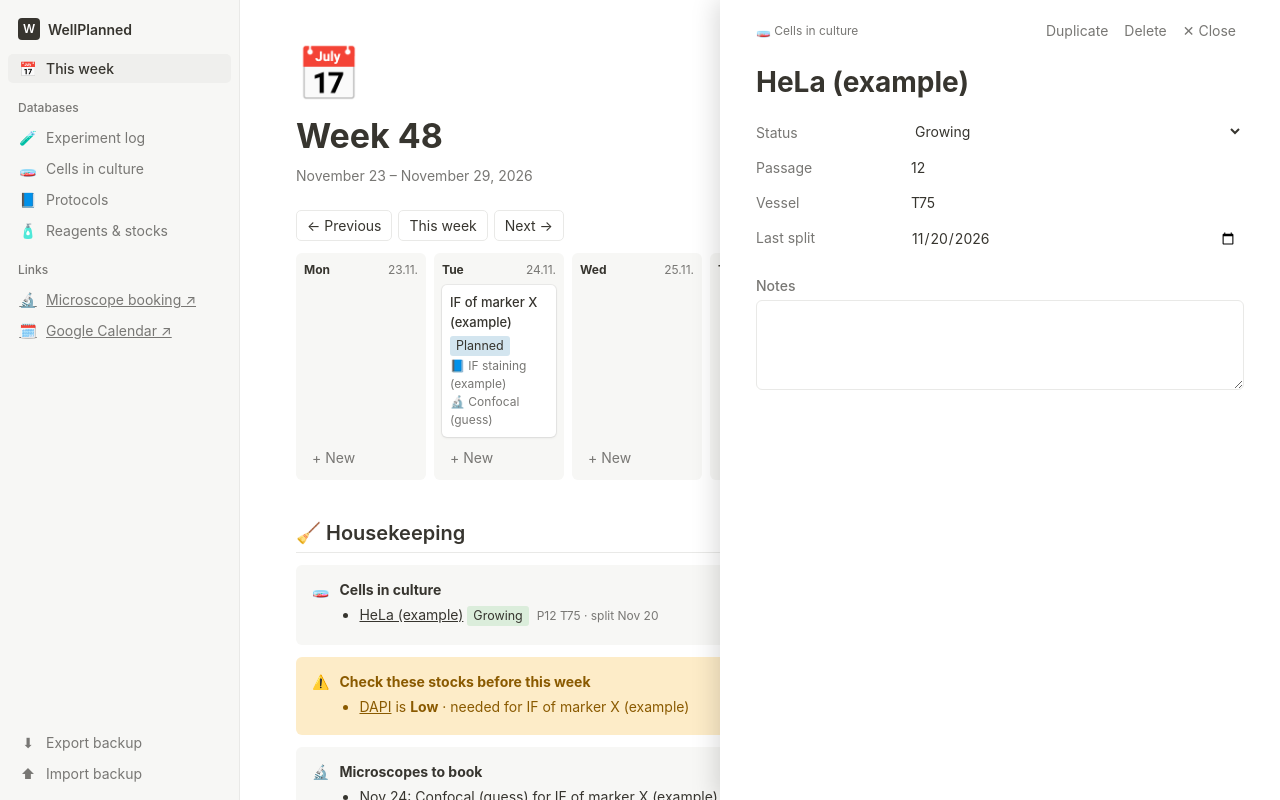
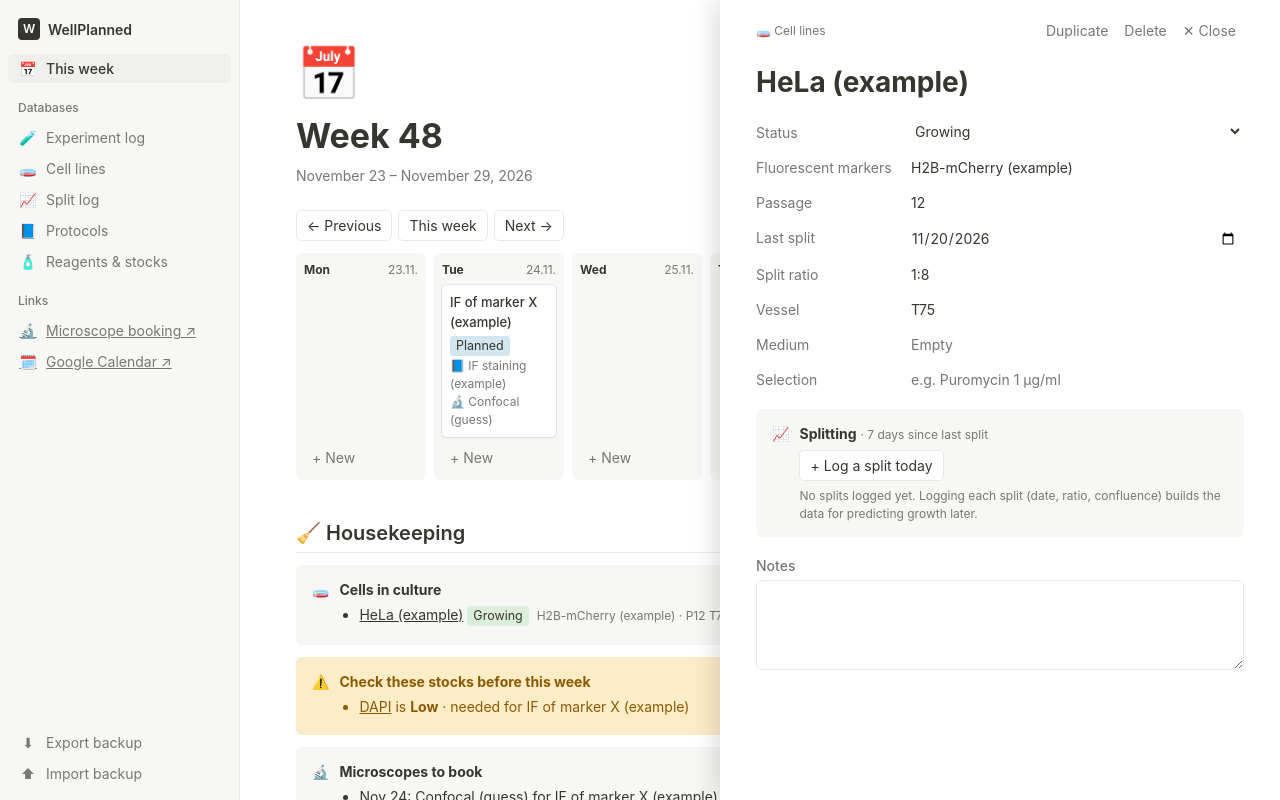
Before and after one commit to tamara-mllr/well-planned, a plain HTML site: page index.html in a window 1280 px wide. Both pictures are taken after a click on the link "HeLa (example)". Drawn offline with Linux system fonts and the light colour scheme.

Commit message:
Add cell line markers, split log and reagent tables
- Cell lines: fluorescent markers, split ratio, medium, selection
- New Split log database; logging a split updates the cell line
- Reagents: type tabs (antibodies, dyes, buffers, ...) and antibody fields

Co-Authored-By: Claude Opus 5.5 <noreply@anthropic.com>
Claude-Session: https://claude.ai/code/session_01EJB1xqGES5GTZNu1PaAjdd

```diff
--- a/index.html
+++ b/index.html
@@ -66,6 +66,10 @@ h2{font-size:20px;font-weight:600;margin:32px 0 8px;padding-bottom:4px;border-bo
 .addday{margin-top:auto;text-align:left}
 table{border-collapse:collapse;width:100%;font-size:13.5px}
 .tblwrap{overflow-x:auto}
+.tabs{display:flex;gap:2px;overflow-x:auto;border-bottom:1px solid var(--line);margin:8px 0}
+.tab{border:0;background:none;padding:6px 10px;cursor:pointer;color:var(--muted);white-space:nowrap;border-bottom:2px solid transparent;margin-bottom:-1px}
+.tab:hover{color:var(--text)}
+.tab.on{color:var(--text);border-bottom-color:var(--text);font-weight:500}
 th{font-weight:400;color:var(--muted);text-align:left;padding:6px 8px;border-bottom:1px solid var(--line);white-space:nowrap}
 td{padding:6px 8px;border-bottom:1px solid var(--line);vertical-align:top}
 tr.row{cursor:pointer}
@@ -134,12 +138,26 @@ const SCHEMA = {
     {k:'controls',t:'long',l:'Controls',ph:'e.g. untreated, secondary-only, single stains for bleed-through...'},
     {k:'deviations',t:'long',l:'Deviations from protocol',ph:'What did you do differently? Why?'},
     {k:'results',t:'long',l:'Results and notes',ph:'Where are the images saved? Segmentation / quantification notes...'}]},
-  cells:{label:'Cells in culture',icon:'🧫',one:'cell culture',fields:[
+  cells:{label:'Cell lines',icon:'🧫',one:'cell line',cols:['title','status','markers','passage','split','ratio','vessel'],fields:[
     {k:'title',t:'text',l:'Cell line'},
     {k:'status',t:'select',l:'Status',o:['Growing','Ready','Frozen','Discarded']},
+    {k:'markers',t:'text',l:'Fluorescent markers',ph:'e.g. H2B-mCherry, LifeAct-GFP'},
     {k:'passage',t:'number',l:'Passage'},
+    {k:'split',t:'date',l:'Last split'},
+    {k:'ratio',t:'text',l:'Split ratio',ph:'e.g. 1:10'},
     {k:'vessel',t:'text',l:'Vessel'},
-    {k:'split',t:'date',l:'Last split'},
+    {k:'medium',t:'text',l:'Medium'},
+    {k:'selection',t:'text',l:'Selection',ph:'e.g. Puromycin 1 µg/ml'},
+    {k:'notes',t:'long',l:'Notes'}]},
+  splits:{label:'Split log',icon:'📈',one:'split',cols:['title','cell','date','ratio','passage','confluence','count'],fields:[
+    {k:'title',t:'text',l:'Name'},
+    {k:'cell',t:'rel',l:'Cell line',c:'cells'},
+    {k:'date',t:'date',l:'Date'},
+    {k:'ratio',t:'text',l:'Split ratio',ph:'e.g. 1:10'},
+    {k:'passage',t:'number',l:'New passage'},
+    {k:'confluence',t:'number',l:'Confluence before (%)'},
+    {k:'count',t:'text',l:'Cell count',ph:'e.g. 2.1e6 cells/ml'},
+    {k:'vessel',t:'text',l:'Into vessel'},
     {k:'notes',t:'long',l:'Notes'}]},
   protocols:{label:'Protocols',icon:'📘',one:'protocol',fields:[
     {k:'title',t:'text',l:'Name'},
@@ -148,10 +166,18 @@ const SCHEMA = {
     {k:'reagents',t:'rels',l:'Reagents needed',c:'reagents'},
     {k:'controls',t:'long',l:'Standard controls'},
     {k:'steps',t:'long',l:'Steps',ph:'1. ...\n2. ...',tall:true}]},
-  reagents:{label:'Reagents & stocks',icon:'🧴',one:'reagent',fields:[
+  reagents:{label:'Reagents & stocks',icon:'🧴',one:'reagent',tabsBy:'type',cols:['title','type','status','conc','dilution','location','expires'],fields:[
     {k:'title',t:'text',l:'Reagent'},
+    {k:'type',t:'select',l:'Type',o:['Primary antibody','Secondary antibody','Dye / stain','Chemical / buffer','Medium / supplement','Drug / treatment','Plasmid / virus','Kit','Consumable']},
     {k:'status',t:'select',l:'Stock',o:['OK','Low','Out','Make new']},
     {k:'conc',t:'text',l:'Stock concentration'},
+    {k:'dilution',t:'text',l:'Working dilution',ph:'e.g. 1:500'},
+    {k:'target',t:'text',l:'Target',ph:'antibodies'},
+    {k:'host',t:'text',l:'Host species',ph:'antibodies'},
+    {k:'fluor',t:'text',l:'Fluorophore',ph:'e.g. Alexa 488'},
+    {k:'supplier',t:'text',l:'Supplier'},
+    {k:'catno',t:'text',l:'Catalogue no.'},
+    {k:'lot',t:'text',l:'Lot'},
     {k:'location',t:'text',l:'Location'},
     {k:'expires',t:'date',l:'Expires'},
     {k:'notes',t:'long',l:'Notes / recipe'}]}
@@ -161,12 +187,12 @@ const SCHEMA = {
 function uid(){return Math.random().toString(36).slice(2,10)}
 function example(){
   const m = mondayOf(new Date()), d = n => iso(addDays(m,n));
-  const r1={id:uid(),title:'PFA 4%',status:'OK',conc:'4% in PBS',location:'Fridge 2',expires:d(30)};
-  const r2={id:uid(),title:'DAPI',status:'Low',conc:'1 mg/ml',location:'-20 °C box A'};
-  const r3={id:uid(),title:'Triton X-100',status:'OK',conc:'10%',location:'Shelf'};
+  const r1={id:uid(),title:'PFA 4%',type:'Chemical / buffer',status:'OK',conc:'4% in PBS',location:'Fridge 2',expires:d(30)};
+  const r2={id:uid(),title:'DAPI',type:'Dye / stain',status:'Low',dilution:'1:1000',conc:'1 mg/ml',location:'-20 °C box A'};
+  const r3={id:uid(),title:'Triton X-100',type:'Chemical / buffer',status:'OK',conc:'10%',location:'Shelf'};
   const p1={id:uid(),title:'IF staining (example)',category:'Staining',duration:'2 days',reagents:[r1.id,r2.id,r3.id],
     controls:'Secondary antibody only\nUnstained cells',steps:'1. Fix 15 min with 4% PFA\n2. Permeabilise 0.1% Triton 10 min\n3. Block ...\n4. Primary antibody overnight 4 °C\n5. Secondary + DAPI 1 h'};
-  const c1={id:uid(),title:'HeLa (example)',status:'Growing',passage:12,vessel:'T75',split:d(-3)};
+  const c1={id:uid(),title:'HeLa (example)',status:'Growing',markers:'H2B-mCherry (example)',passage:12,vessel:'T75',split:d(-3),ratio:'1:8'};
   return {
     experiments:[{id:uid(),title:'IF of marker X (example)',date:d(1),status:'Planned',protocol:p1.id,cells:[c1.id],microscope:'Confocal (guess)',
       imaging:'63x oil, DAPI + 488, z-stack 0.3 µm',controls:'Secondary only'}],
@@ -194,7 +220,7 @@ function tag(v){if(!v)return '';return `<span class="tag" style="background:var(
 function link(c,id){const r=byId(c,id);return r?`<span class="tag" style="background:var(--gray)">${SCHEMA[c].icon} ${esc(r.title||'Untitled')}</span>`:''}
 
 /* ============ Navigation ============ */
-let view='week', weekOffset=0, peekRef=null;
+let view='week', weekOffset=0, peekRef=null, tabSel={};
 function sidebar(){
   const item=(v,ic,l)=>`<button class="nav ${view===v?'on':''}" data-v="${v}"><span class="ic">${ic}</span>${l}</button>`;
   $('#sb').innerHTML=`<div class="ws"><span class="logo">W</span>WellPlanned</div>
@@ -243,7 +269,7 @@ function weekPage(){
   <div class="week">${days}</div>
 
   <h2>🧹 Housekeeping</h2>
-  <div class="callout"><span>🧫</span><div><b>Cells in culture</b>${culture.length?`<ul class="plain">${culture.map(c=>`<li><a href="#" data-open="cells:${c.id}">${esc(c.title)}</a> ${tag(c.status)} <span class="hint">${c.passage?'P'+esc(c.passage):''} ${esc(c.vessel||'')} ${c.split?'· split '+nice(c.split):''}</span></li>`).join('')}</ul>`:'<div class="hint">Nothing in culture. Add cells under “Cells in culture”.</div>'}</div></div>
+  <div class="callout"><span>🧫</span><div><b>Cells in culture</b>${culture.length?`<ul class="plain">${culture.map(c=>`<li><a href="#" data-open="cells:${c.id}">${esc(c.title)}</a> ${tag(c.status)} <span class="hint">${c.markers?esc(c.markers)+' · ':''}${c.passage?'P'+esc(c.passage):''} ${esc(c.vessel||'')} ${c.split?'· split '+nice(c.split)+(c.ratio?' at '+esc(c.ratio):'')+' ('+Math.round((new Date(iso(new Date()))-parse(c.split))/864e5)+' d ago)':''}</span></li>`).join('')}</ul>`:'<div class="hint">Nothing in culture. Add them under “Cell lines”.</div>'}</div></div>
   ${short.size?`<div class="callout warn"><span>⚠️</span><div><b>Check these stocks before this week</b><ul class="plain">${[...short.values()].map(({r,ex})=>`<li><a href="#" data-open="reagents:${r.id}">${esc(r.title)}</a> is <b>${esc(r.status)}</b> · needed for ${esc(ex.join(', '))}</li>`).join('')}</ul></div></div>`
      :`<div class="callout"><span>✅</span><div><b>Stocks</b><div class="hint">No reagent for this week's protocols is marked Low, Out or Make new.</div></div></div>`}
   ${(noProto.length||noCtrl.length||noImg.length)?`<div class="callout"><span>📝</span><div><b>Still missing</b><ul class="plain">
@@ -269,11 +295,16 @@ function cell(f,r){
   return esc(v);
 }
 function tablePage(c){
-  const s=SCHEMA[c], cols=s.fields.filter(f=>f.t!=='long').slice(0,6);
-  let rows=[...DB[c]];
-  if(c==='experiments')rows.sort((a,b)=>(b.date||'').localeCompare(a.date||''));
+  const s=SCHEMA[c], cols=s.cols?s.cols.map(k=>s.fields.find(f=>f.k===k)):s.fields.filter(f=>f.t!=='long').slice(0,6);
+  let rows=[...DB[c]], tabs='';
+  if(c==='experiments'||c==='splits')rows.sort((a,b)=>(b.date||'').localeCompare(a.date||''));
+  else rows.sort((a,b)=>(a.title||'').localeCompare(b.title||''));
+  if(s.tabsBy){const f=s.fields.find(f=>f.k===s.tabsBy), cur=tabSel[c]||'';
+    const count=o=>DB[c].filter(r=>(r[s.tabsBy]||'')===o).length;
+    tabs=`<div class="tabs"><button class="tab ${cur?'':'on'}" data-tab="${c}:">All <span class="hint">${DB[c].length}</span></button>${f.o.map(o=>`<button class="tab ${cur===o?'on':''}" data-tab="${c}:${esc(o)}">${esc(o)} <span class="hint">${count(o)||''}</span></button>`).join('')}</div>`;
+    if(cur)rows=rows.filter(r=>r[s.tabsBy]===cur);}
   return `<div class="page"><div class="pico">${s.icon}</div><h1>${s.label}</h1>
-   <div class="toolbar"><button class="btn pri" data-new="${c}">+ New ${s.one}</button><span class="hint">Click a row to open it.</span></div>
+   ${tabs}<div class="toolbar"><button class="btn pri" data-new="${c}">+ New ${s.one}</button><span class="hint">Click a row to open it.</span></div>
    <div class="tblwrap"><table><thead><tr>${cols.map(f=>`<th>${esc(f.l)}</th>`).join('')}</tr></thead><tbody>
    ${rows.map(r=>`<tr class="row" data-open="${c}:${r.id}">${cols.map((f,i)=>`<td class="${i?'':'ttl'}">${i?cell(f,r):'📄 '+esc(r.title||'Untitled')}</td>`).join('')}</tr>`).join('')||`<tr><td class="empty" colspan="${cols.length}">Empty. Click “+ New” to add one.</td></tr>`}
    </tbody></table></div></div>`;
@@ -289,7 +320,7 @@ function openPeek(c,id){
     else if(f.t==='rels'){const cur=r[f.k]||[];
       input=`<div class="chips">${cur.map(id=>{const o=byId(f.c,id);return o?`<span class="chip">${esc(o.title||'Untitled')}<button data-unlink="${f.k}:${id}" title="Remove">×</button></span>`:''}).join('')}
         <select data-link="${f.k}" style="width:auto"><option value="">+ add</option>${DB[f.c].filter(o=>!cur.includes(o.id)).map(o=>`<option value="${o.id}">${esc(o.title||'Untitled')}</option>`).join('')}</select></div>`}
-    else input=`<input data-f="${f.k}" type="${f.t==='date'?'date':f.t==='number'?'number':'text'}" value="${esc(r[f.k])}" placeholder="Empty">`;
+    else input=`<input data-f="${f.k}" type="${f.t==='date'?'date':f.t==='number'?'number':'text'}" value="${esc(r[f.k])}" placeholder="${esc(f.ph||'Empty')}">`;
     return `<div class="prop"><label>${esc(f.l)}</label>${input}</div>`}).join('');
   const longs=s.fields.filter(f=>f.t==='long').map(f=>`<div class="lbl">${esc(f.l)}</div><textarea class="block" data-f="${f.k}" style="${f.tall?'min-height:220px':''}" placeholder="${esc(f.ph||'')}">${esc(r[f.k])}</textarea>`).join('');
   let extra='';
@@ -298,6 +329,11 @@ function openPeek(c,id){
       extra=`<div class="callout"><span>📘</span><div><b>From protocol “${esc(p.title)}”</b>
       ${rs.length?`<div>Reagents: ${rs.map(x=>`${esc(x.title)} ${tag(x.status)}`).join(' ')}</div>`:''}
       ${p.controls?`<div class="hint" style="white-space:pre-wrap">Standard controls: ${esc(p.controls)}</div>`:''}</div></div>`}}
+  if(c==='cells'){const hist=DB.splits.filter(x=>x.cell===id).sort((a,b)=>(b.date||'').localeCompare(a.date||''));
+    const since=r.split?Math.round((new Date(iso(new Date()))-parse(r.split))/864e5):null;
+    extra=`<div class="callout"><span>📈</span><div style="flex:1"><b>Splitting</b> ${since!==null?`<span class="hint">· ${since} day${since===1?'':'s'} since last split</span>`:''}
+      <div style="margin:6px 0"><button class="btn" id="logsplit">+ Log a split today</button></div>
+      ${hist.length?`<ul class="plain">${hist.slice(0,6).map(x=>`<li><a href="#" data-peek="splits:${x.id}">${nice(x.date)}</a> · ${esc(x.ratio||'?')}${x.passage!==''&&x.passage!=null?' · P'+esc(x.passage):''}${x.confluence?' · '+esc(x.confluence)+'% confluent':''}</li>`).join('')}</ul>`:'<div class="hint">No splits logged yet. Logging each split (date, ratio, confluence) builds the data for predicting growth later.</div>'}</div></div>`}
   $('#peekin').innerHTML=`<div class="ptop"><span class="hint">${s.icon} ${esc(s.label)}</span>
      <span>${c==='experiments'&&r.date?`<a class="ghost" target="_blank" rel="noopener" href="${gcalLink(r)}">+ Google Calendar</a>`:''}<button class="ghost" id="dup">Duplicate</button><button class="ghost" id="del">Delete</button><button class="ghost" id="close">✕ Close</button></span></div>
     <input class="ptitle" data-f="title" value="${esc(r.title)}" placeholder="Untitled">
@@ -305,18 +341,24 @@ function openPeek(c,id){
   $('#peek').classList.add('open');
   $('#peekin').querySelectorAll('[data-f]').forEach(el=>{
     const ev=el.tagName==='SELECT'?'change':'input';
-    el.addEventListener(ev,()=>{r[el.dataset.f]=el.type==='number'?(el.value===''?'':Number(el.value)):el.value;save();refreshMain();
+    el.addEventListener(ev,()=>{r[el.dataset.f]=el.type==='number'?(el.value===''?'':Number(el.value)):el.value;if(c==='splits'&&r.cell)syncCell(r.cell);save();refreshMain();
       if(el.tagName==='SELECT')openPeek(c,id)});
   });
   $('#peekin').querySelectorAll('[data-link]').forEach(el=>el.onchange=()=>{if(!el.value)return;(r[el.dataset.link]||=[]).push(el.value);save();refreshMain();openPeek(c,id)});
   $('#peekin').querySelectorAll('[data-unlink]').forEach(el=>el.onclick=()=>{const [k,v]=el.dataset.unlink.split(':');r[k]=(r[k]||[]).filter(x=>x!==v);save();refreshMain();openPeek(c,id)});
   $('#close').onclick=closePeek;
-  $('#del').onclick=()=>{DB[c]=DB[c].filter(x=>x.id!==id);save();closePeek();render()};
+  $('#peekin').querySelectorAll('[data-peek]').forEach(el=>el.onclick=e=>{e.preventDefault();const [cc,ii]=el.dataset.peek.split(':');openPeek(cc,ii)});
+  if($('#logsplit'))$('#logsplit').onclick=()=>{const sp={id:uid(),title:(r.title||'Cells')+' split '+nice(iso(new Date())),cell:id,date:iso(new Date()),ratio:r.ratio||'',passage:r.passage!==''&&r.passage!=null?Number(r.passage)+1:'',vessel:r.vessel||''};
+    DB.splits.push(sp);syncCell(id);save();refreshMain();openPeek('splits',sp.id)};
+  $('#del').onclick=()=>{DB[c]=DB[c].filter(x=>x.id!==id);if(c==='splits'&&r.cell)syncCell(r.cell);save();closePeek();render()};
   $('#dup').onclick=()=>{const copy=JSON.parse(JSON.stringify(r));copy.id=uid();copy.title=(r.title||'Untitled')+' (copy)';if(c==='experiments'){copy.status='Planned';copy.deviations='';copy.results=''}DB[c].push(copy);save();render();openPeek(c,copy.id)};
 }
 function gcalLink(r){const d=r.date.replace(/-/g,''),n=iso(addDays(parse(r.date),1)).replace(/-/g,'');const p=byId('protocols',r.protocol);
   const det=[p?'Protocol: '+p.title:'',r.microscope?'Microscope: '+r.microscope:'',r.imaging?'Imaging: '+r.imaging:'',r.controls?'Controls: '+r.controls:''].filter(Boolean).join('\n');
   return 'https://calendar.google.com/calendar/render?action=TEMPLATE&text='+encodeURIComponent('🧪 '+(r.title||'Experiment'))+'&dates='+d+'/'+n+'&details='+encodeURIComponent(det)}
+/* the newest split in the log updates the cell line's "last split", ratio and passage */
+function syncCell(cid){const cl=byId('cells',cid);if(!cl)return;const last=DB.splits.filter(x=>x.cell===cid&&x.date).sort((a,b)=>b.date.localeCompare(a.date))[0];
+  if(!last)return;cl.split=last.date;if(last.ratio)cl.ratio=last.ratio;if(last.passage!==''&&last.passage!=null)cl.passage=last.passage;if(last.vessel)cl.vessel=last.vessel}
 function closePeek(){$('#peek').classList.remove('open');peekRef=null}
 function refreshMain(){const y=$('#main').scrollTop;$('#main').innerHTML=view==='week'?weekPage():tablePage(view);bindMain();$('#main').scrollTop=y}
 function newRow(c,extra={}){const r={id:uid(),title:'',...extra};if(c==='experiments')r.status||='Planned';DB[c].push(r);save();refreshMain();openPeek(c,r.id);setTimeout(()=>$('.ptitle').focus(),50)}
@@ -324,7 +366,8 @@ function newRow(c,extra={}){const r={id:uid(),title:'',...extra};if(c==='experim
 function bindMain(){
   const m=$('#main');
   m.querySelectorAll('[data-open]').forEach(el=>el.onclick=e=>{e.preventDefault();const [c,id]=el.dataset.open.split(':');openPeek(c,id)});
-  m.querySelectorAll('[data-new]').forEach(el=>el.onclick=()=>newRow(el.dataset.new));
+  m.querySelectorAll('[data-new]').forEach(el=>el.onclick=()=>{const c=el.dataset.new, s=SCHEMA[c];newRow(c,s.tabsBy&&tabSel[c]?{[s.tabsBy]:tabSel[c]}:{})});
+  m.querySelectorAll('[data-tab]').forEach(el=>el.onclick=()=>{const i=el.dataset.tab.indexOf(':');tabSel[el.dataset.tab.slice(0,i)]=el.dataset.tab.slice(i+1);refreshMain()});
   m.querySelectorAll('[data-newday]').forEach(el=>el.onclick=()=>newRow('experiments',{date:el.dataset.newday}));
   m.querySelectorAll('[data-wk]').forEach(el=>el.onclick=()=>{const v=+el.dataset.wk;weekOffset=v?weekOffset+v:0;render()});
   const n=$('#wknotes'); if(n)n.oninput=()=>{const wk=iso(addDays(mondayOf(new Date()),weekOffset*7));(DB.weeks[wk]||={}).notes=n.value;save()};
```
